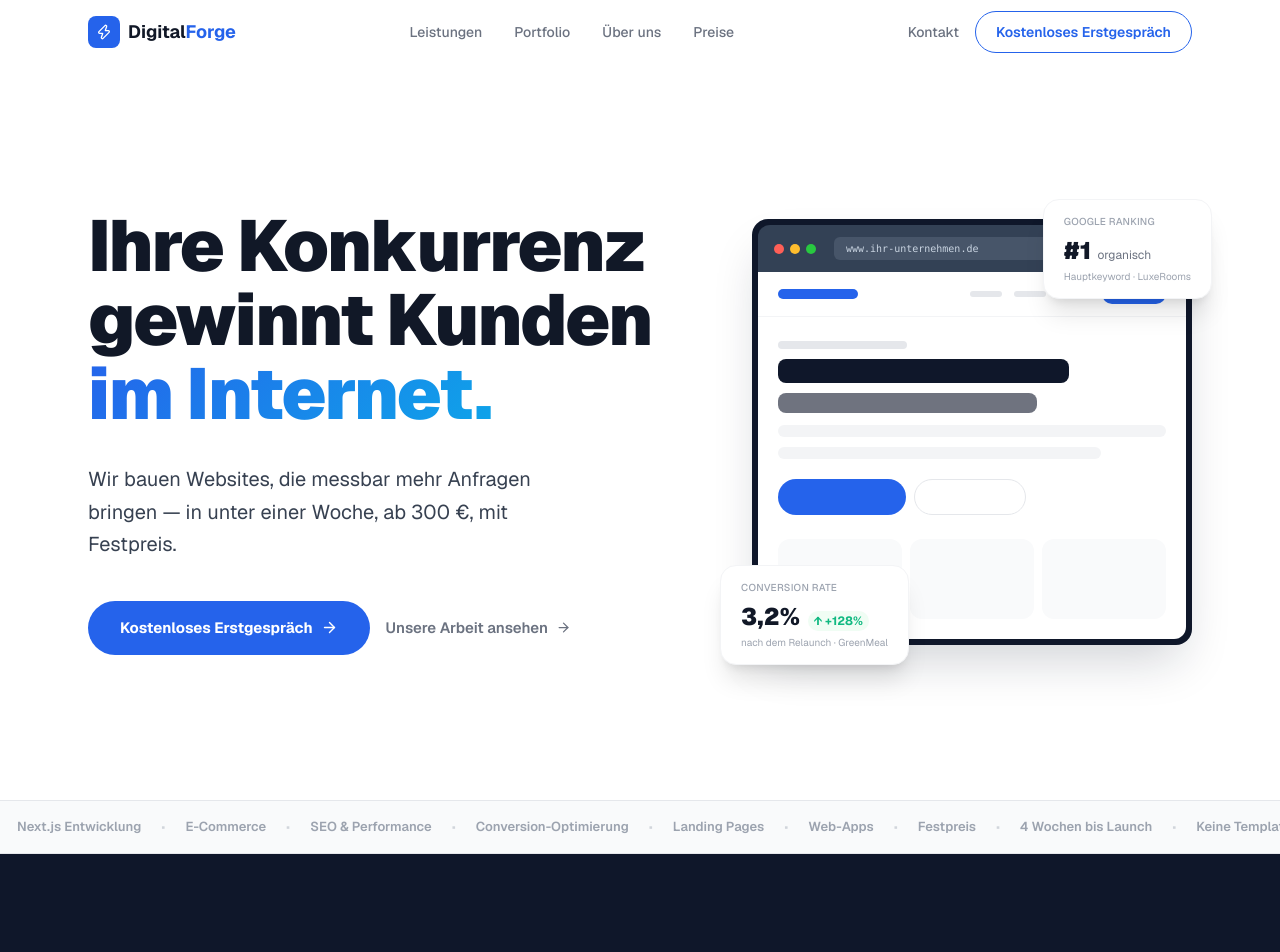
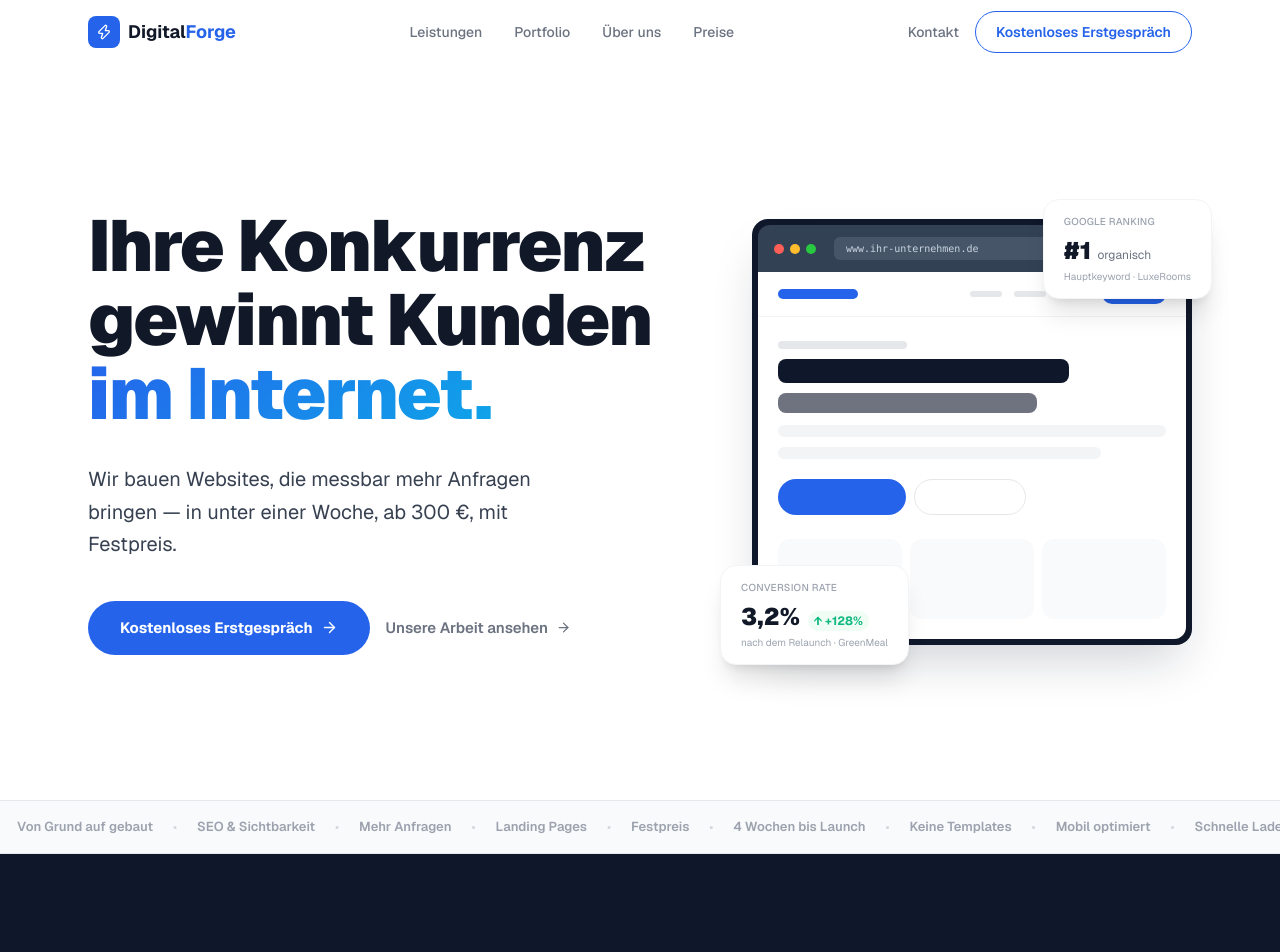
Before and after one commit to chjungdus/Neue-Website, a Next.js app: page / in a window 1280 px wide. Shown: the top 952 px of the page. Built offline with nearby package versions, Linux system fonts and the light colour scheme.

Commit message:
Remove tech jargon from marquee, replace with plain German terms

```diff
--- a/src/components/home/marquee.tsx
+++ b/src/components/home/marquee.tsx
@@ -1,18 +1,16 @@
 const items = [
   "Webdesign",
-  "Next.js Entwicklung",
-  "E-Commerce",
-  "SEO & Performance",
-  "Conversion-Optimierung",
+  "Von Grund auf gebaut",
+  "SEO & Sichtbarkeit",
+  "Mehr Anfragen",
   "Landing Pages",
-  "Web-Apps",
   "Festpreis",
   "4 Wochen bis Launch",
   "Keine Templates",
-  "TypeScript",
-  "Supabase",
-  "Framer Motion",
-  "Stripe Integration",
+  "Mobil optimiert",
+  "Schnelle Ladezeiten",
+  "Düsseldorf",
+  "Entwicklung",
 ]
 
 export default function Marquee() {
```
